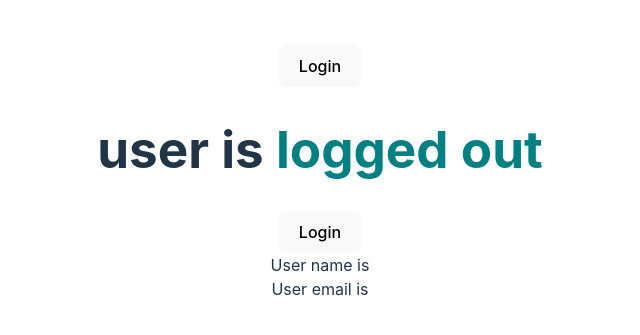
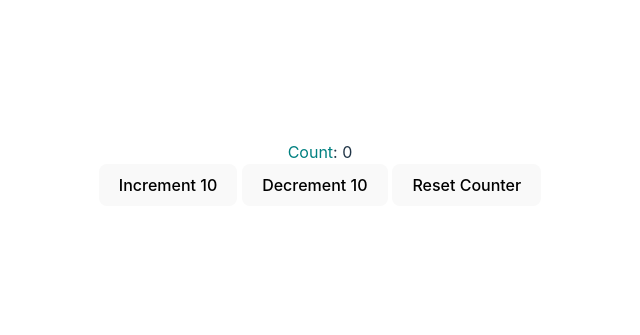
Before and after one commit to yogyy/belajar-typescript, a React (Vite) app: page / in a window 1280 px wide. Shown: the part 227-562 px from the top of the page, without its empty margins (320-960 px from the left). Built offline with nearby package versions, Linux system fonts and the light colour scheme.

Commit message:
useReducer Strict Action Types

```diff
--- a/src/App.tsx
+++ b/src/App.tsx
@@ -1,12 +1,12 @@
 import "./App.css";
+import Counter from "./components/State/Counter";
 import Loggedin from "./components/State/Loggedin";
 import User from "./components/State/User";
 
 function App() {
   return (
     <div className="app">
-      <Loggedin />
-      <User />
+      <Counter />
     </div>
   );
 }
```
